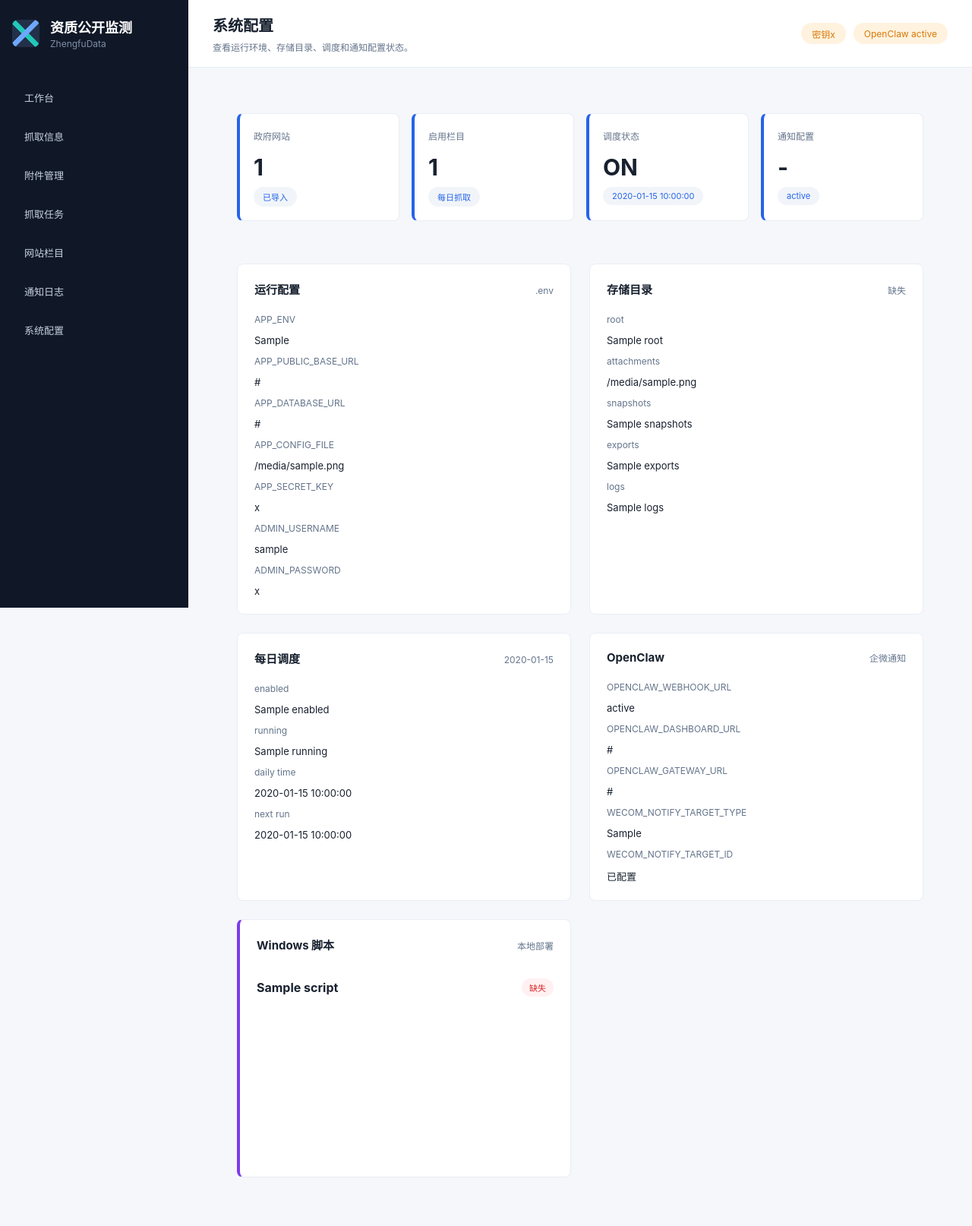
After one commit to liuxiaobo0411/zhengfuData, a FastAPI app: template app/templates/settings/index.html in a window 1280 px wide. The commit adds this page. Shown: the whole page at 76% size. Run offline with FastAPI, Linux system fonts and the light colour scheme; the template is opened without the code that fills it: most values are stand-ins (such as "Sample title", 1, 10 or a date in 2020).

Commit message:
feat: add system settings page

```diff
--- a/app/main.py
+++ b/app/main.py
@@ -10,6 +10,7 @@ from app.routers.api.health import router as health_router
 from app.routers.web.archive import router as archive_router
 from app.routers.web.auth import router as auth_router
 from app.routers.web.dashboard import router as dashboard_router
+from app.routers.web.settings import router as settings_router
 from app.routers.web.sites import router as sites_router
 from app.services.scheduler import start_scheduler, stop_scheduler
 from app.services.storage import prepare_storage
@@ -38,6 +39,7 @@ def create_app() -> FastAPI:
     app.include_router(auth_router)
     app.include_router(archive_router)
     app.include_router(dashboard_router)
+    app.include_router(settings_router)
     app.include_router(sites_router)
     return app
 
--- a/app/static/css/app.css
+++ b/app/static/css/app.css
@@ -220,6 +220,14 @@ button,
   grid-template-columns: minmax(0, 1.35fr) minmax(340px, 0.65fr);
   gap: 24px;
   padding: 32px;
+}
+
+.settings-grid {
+  grid-template-columns: repeat(2, minmax(0, 1fr));
+}
+
+.config-metrics {
+  padding-top: 28px;
 }
 
 .panel {
@@ -526,6 +534,24 @@ a {
   padding: 10px 0;
 }
 
+.script-list {
+  display: grid;
+  gap: 10px;
+}
+
+.script-row {
+  display: grid;
+  grid-template-columns: minmax(0, 1fr) auto;
+  gap: 12px;
+  align-items: center;
+  padding: 12px 0;
+  border-bottom: 1px solid var(--line);
+}
+
+.script-row:last-child {
+  border-bottom: 0;
+}
+
 .empty-state {
   padding: 42px;
   color: var(--muted);
--- a/app/templates/base.html
+++ b/app/templates/base.html
@@ -22,7 +22,7 @@
         <a class="nav-item {% if active_nav == 'crawl_runs' %}active{% endif %}" href="/crawl-runs">抓取任务</a>
         <a class="nav-item {% if active_nav == 'sites' %}active{% endif %}" href="/sites">网站栏目</a>
         <a class="nav-item {% if active_nav == 'notifications' %}active{% endif %}" href="/notifications">通知日志</a>
-        <a class="nav-item" href="#">系统配置</a>
+        <a class="nav-item {% if active_nav == 'settings' %}active{% endif %}" href="/settings">系统配置</a>
       </nav>
       {% if user %}
       <form class="logout-form" method="post" action="/logout">
--- /dev/null
+++ b/app/templates/settings/index.html
@@ -0,0 +1,136 @@
+{% extends "base.html" %}
+
+{% block title %}系统配置 - 建筑资质公开信息监测与归档系统{% endblock %}
+
+{% block content %}
+<header class="topbar">
+  <div>
+    <h1>系统配置</h1>
+    <p>查看运行环境、存储目录、调度和通知配置状态。</p>
+  </div>
+  <div class="topbar-actions">
+    <span class="status-pill {{ 'success' if app_secret_state == '已配置' else 'warning' }}">密钥{{ app_secret_state }}</span>
+    <span class="status-pill {{ 'success' if openclaw_webhook_state == '已配置' else 'warning' }}">OpenClaw {{ openclaw_webhook_state }}</span>
+  </div>
+</header>
+
+<section class="content-stack">
+  <section class="metrics-grid config-metrics">
+    <article class="metric-card">
+      <span>政府网站</span>
+      <strong>{{ site_count }}</strong>
+      <em>已导入</em>
+    </article>
+    <article class="metric-card">
+      <span>启用栏目</span>
+      <strong>{{ enabled_section_count }}</strong>
+      <em>每日抓取</em>
+    </article>
+    <article class="metric-card">
+      <span>调度状态</span>
+      <strong>{{ 'ON' if scheduler.running else 'OFF' }}</strong>
+      <em>{{ scheduler.daily_time }}</em>
+    </article>
+    <article class="metric-card">
+      <span>通知配置</span>
+      <strong>{{ 'OK' if openclaw_webhook_state == '已配置' else '-' }}</strong>
+      <em>{{ openclaw_webhook_state }}</em>
+    </article>
+  </section>
+
+  <section class="dashboard-grid settings-grid">
+    <article class="panel">
+      <div class="panel-title">
+        <h2>运行配置</h2>
+        <span>.env</span>
+      </div>
+      <dl class="kv-list">
+        <dt>APP_ENV</dt>
+        <dd>{{ settings.app_env }}</dd>
+        <dt>APP_PUBLIC_BASE_URL</dt>
+        <dd>{{ settings.app_public_base_url }}</dd>
+        <dt>APP_DATABASE_URL</dt>
+        <dd>{{ settings.app_database_url }}</dd>
+        <dt>APP_CONFIG_FILE</dt>
+        <dd>{{ settings.config_file }}</dd>
+        <dt>APP_SECRET_KEY</dt>
+        <dd>{{ app_secret_state }}</dd>
+        <dt>ADMIN_USERNAME</dt>
+        <dd>{{ settings.admin_username }}</dd>
+        <dt>ADMIN_PASSWORD</dt>
+        <dd>{{ admin_password_state }}</dd>
+      </dl>
+    </article>
+
+    <article class="panel">
+      <div class="panel-title">
+        <h2>存储目录</h2>
+        <span>{{ '存在' if storage_info.exists else '缺失' }}</span>
+      </div>
+      <dl class="kv-list">
+        <dt>root</dt>
+        <dd>{{ storage_info.root }}</dd>
+        <dt>attachments</dt>
+        <dd>{{ storage_info.attachments }}</dd>
+        <dt>snapshots</dt>
+        <dd>{{ storage_info.snapshots }}</dd>
+        <dt>exports</dt>
+        <dd>{{ storage_info.exports }}</dd>
+        <dt>logs</dt>
+        <dd>{{ storage_info.logs }}</dd>
+      </dl>
+    </article>
+
+    <article class="panel">
+      <div class="panel-title">
+        <h2>每日调度</h2>
+        <span>{{ scheduler.timezone }}</span>
+      </div>
+      <dl class="kv-list">
+        <dt>enabled</dt>
+        <dd>{{ scheduler.enabled }}</dd>
+        <dt>running</dt>
+        <dd>{{ scheduler.running }}</dd>
+        <dt>daily time</dt>
+        <dd>{{ scheduler.daily_time }}</dd>
+        <dt>next run</dt>
+        <dd>{{ scheduler.next_run_at or '-' }}</dd>
+      </dl>
+    </article>
+
+    <article class="panel">
+      <div class="panel-title">
+        <h2>OpenClaw</h2>
+        <span>企微通知</span>
+      </div>
+      <dl class="kv-list">
+        <dt>OPENCLAW_WEBHOOK_URL</dt>
+        <dd>{{ openclaw_webhook_state }}</dd>
+        <dt>OPENCLAW_DASHBOARD_URL</dt>
+        <dd>{{ settings.openclaw_dashboard_url }}</dd>
+        <dt>OPENCLAW_GATEWAY_URL</dt>
+        <dd>{{ settings.openclaw_gateway_url }}</dd>
+        <dt>WECOM_NOTIFY_TARGET_TYPE</dt>
+        <dd>{{ settings.wecom_notify_target_type }}</dd>
+        <dt>WECOM_NOTIFY_TARGET_ID</dt>
+        <dd>{{ '已配置' if settings.wecom_notify_target_id else '未配置' }}</dd>
+      </dl>
+    </article>
+
+    <article class="panel large">
+      <div class="panel-title">
+        <h2>Windows 脚本</h2>
+        <span>本地部署</span>
+      </div>
+      <div class="script-list">
+        {% for script in scripts %}
+        <div class="script-row">
+          <strong>{{ script.name }}</strong>
+          <span class="state {{ 'on' if script.exists else 'off' }}">{{ '存在' if script.exists else '缺失' }}</span>
+        </div>
+        {% endfor %}
+      </div>
+    </article>
+  </section>
+</section>
+{% endblock %}
```
Also changed, not shown: app/routers/web/settings.py (added, +82 -0 lines), docs/V1_MVP验收记录.md (+23 -1 lines), tests/test_app.py (+18 -0 lines), README.md.
